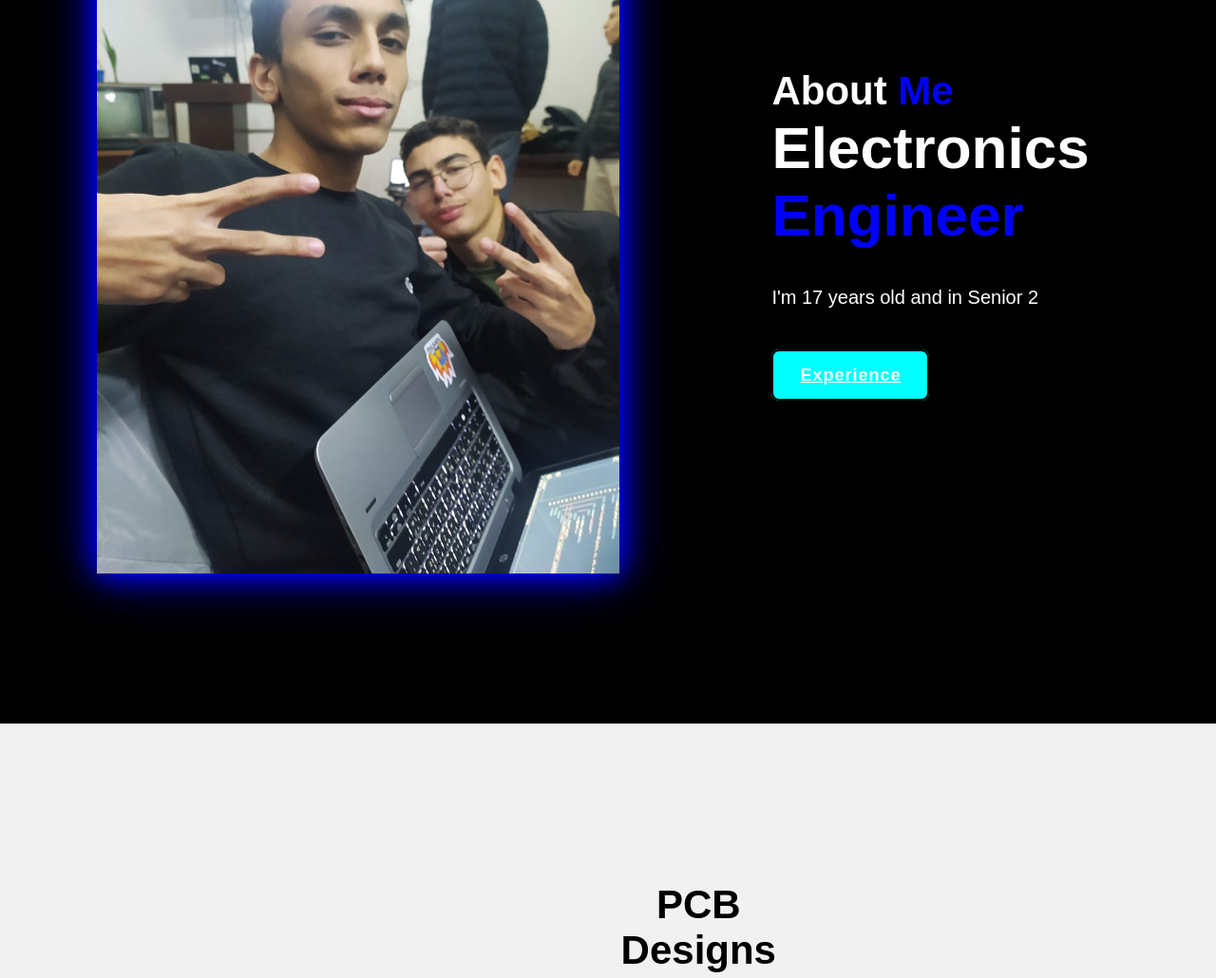
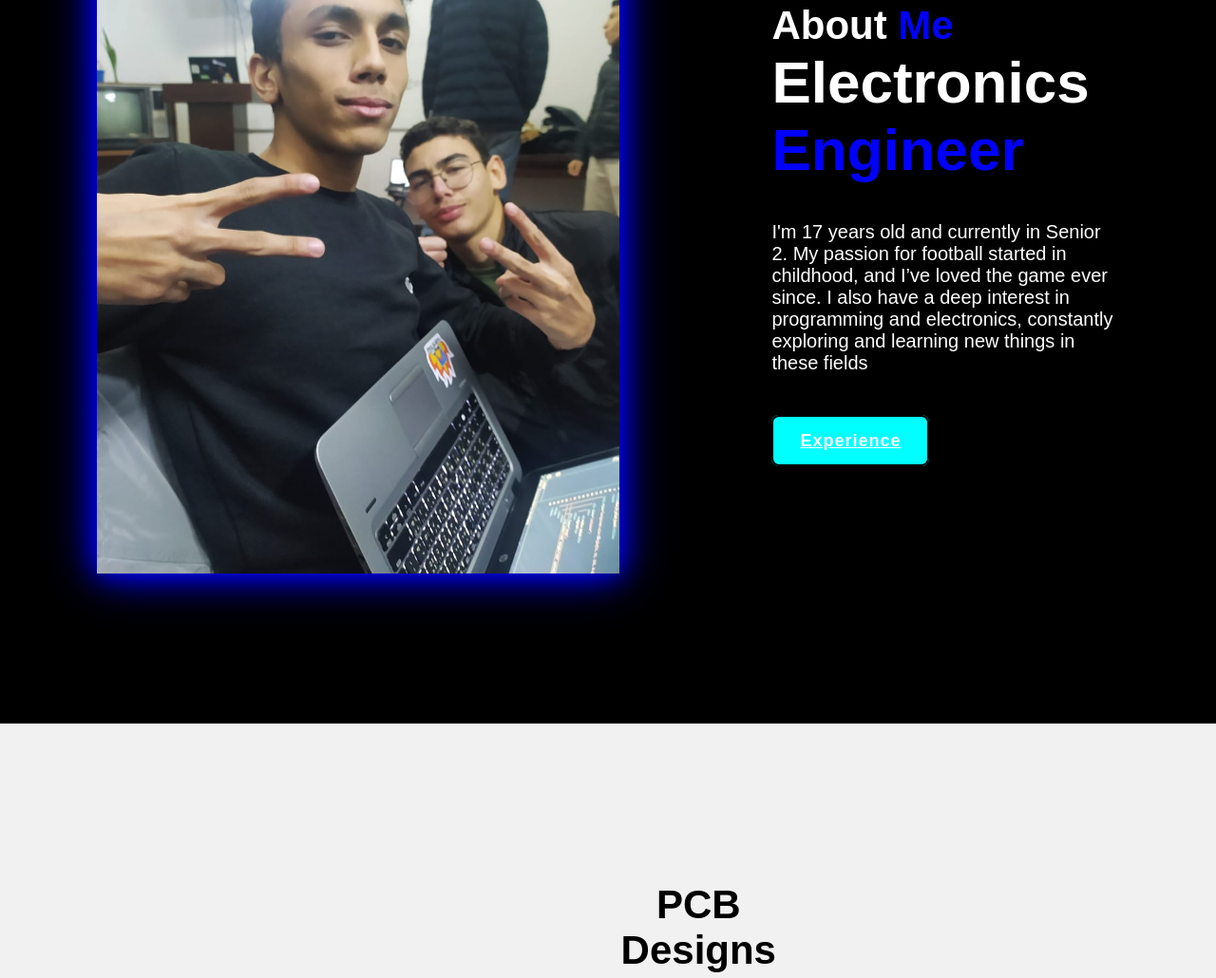
Before and after one commit to yahiaislam2008/Yahia_portfolio, a plain HTML site: page index.html in a window 1280 px wide. Shown: the part 1083-2113 px from the top of the page at 95% size. Drawn offline with Linux system fonts and the light colour scheme.

Commit message:
about_me

```diff
--- a/index.html
+++ b/index.html
@@ -44,7 +44,7 @@
             <div class="about-content">
                 <h2 class="heading">About <span>Me</span></h2>
                 <h3>Electronics <span>Engineer</span></h3>
-                <p>I'm 17 years old and in Senior 2</p>
+                <p>I'm 17 years old and currently in Senior 2. My passion for football started in childhood, and I’ve loved the game ever since. I also have a deep interest in programming and electronics, constantly exploring and learning new things in these fields</p>
                 <a href="#" class="btn-2">Experience</a>
             </div>
         </section>
```
